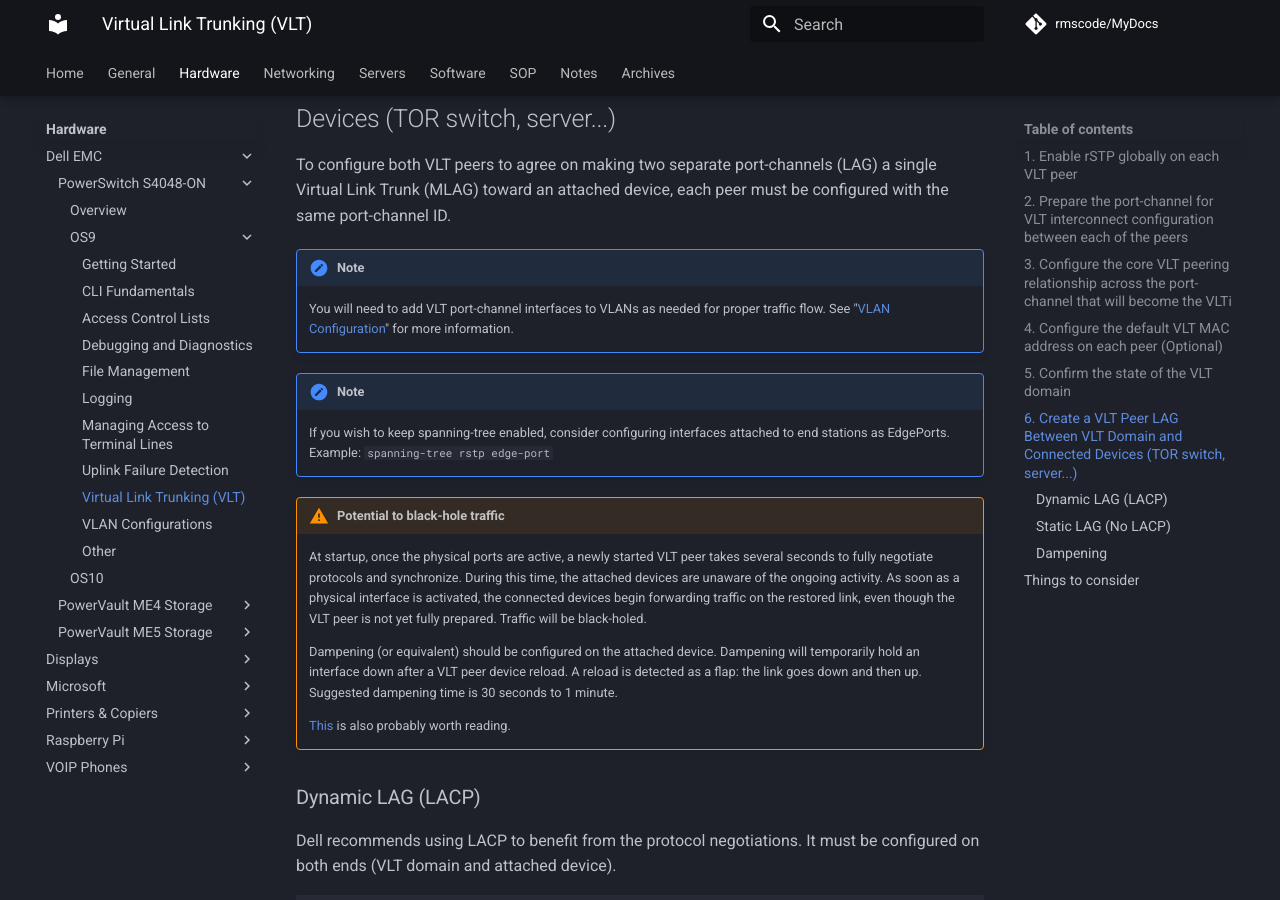
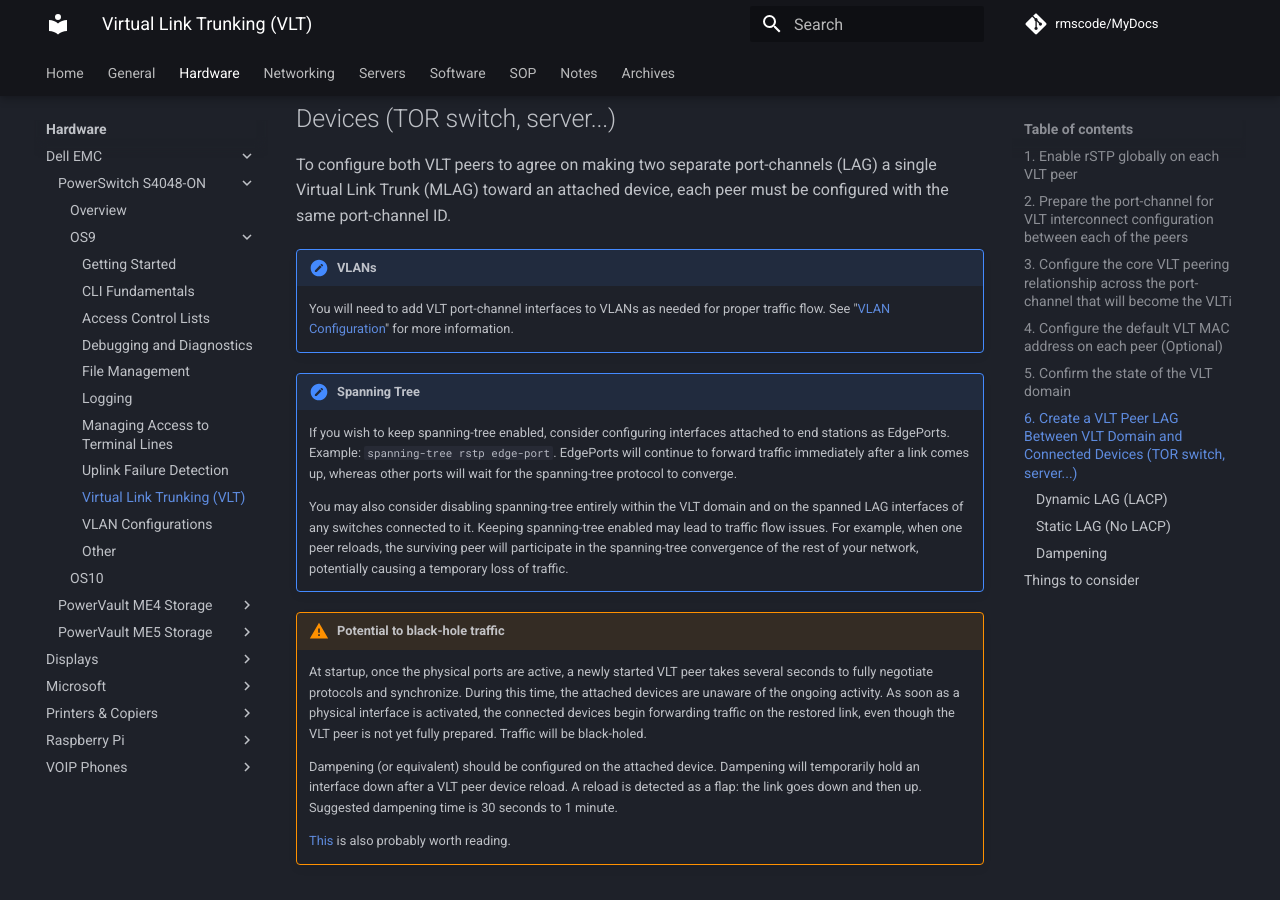
Before and after one commit to rmscode/binary-garden, an MkDocs documentation site: the page built from docs/hardware/dell-emc/S4048-ON/os9-vlt.md, in a window 1280 px wide and 900 px high, scrolled down 4133 px. Built offline with MkDocs 1.6.1 and Material for MkDocs 9.7.7, drawn with Linux system fonts in a browser that asks for light colours; comment, search, counter and statistics services are not loaded.

Commit message:
Docs: Revised OS9 VLT docs

```diff
--- a/docs/hardware/dell-emc/S4048-ON/os9-vlt.md
+++ b/docs/hardware/dell-emc/S4048-ON/os9-vlt.md
@@ -199,13 +199,15 @@
 
 To configure both VLT peers to agree on making two separate port-channels (LAG) a single Virtual Link Trunk (MLAG) toward an attached device, each peer must be configured with the same port-channel ID.
 
-!!! note
+!!! note "VLANs"
 
     You will need to add VLT port-channel interfaces to VLANs as needed for proper traffic flow. See "[VLAN Configuration](../S4048-ON/os9-vlan.md)" for more information.
 
-!!! note
+!!! note "Spanning Tree"
 
-    If you wish to keep spanning-tree enabled, consider configuring interfaces attached to end stations as EdgePorts. Example: `spanning-tree rstp edge-port`
+    If you wish to keep spanning-tree enabled, consider configuring interfaces attached to end stations as EdgePorts. Example: `spanning-tree rstp edge-port`. EdgePorts will continue to forward traffic immediately after a link comes up, whereas other ports will wait for the spanning-tree protocol to converge.
+
+    You may also consider disabling spanning-tree entirely within the VLT domain and on the spanned LAG interfaces of any switches connected to it. Keeping spanning-tree enabled may lead to traffic flow issues. For example, when one peer reloads, the surviving peer will participate in the spanning-tree convergence of the rest of your network, potentially causing a temporary loss of traffic.
 
 !!! Warning "Potential to black-hole traffic"
 
```
